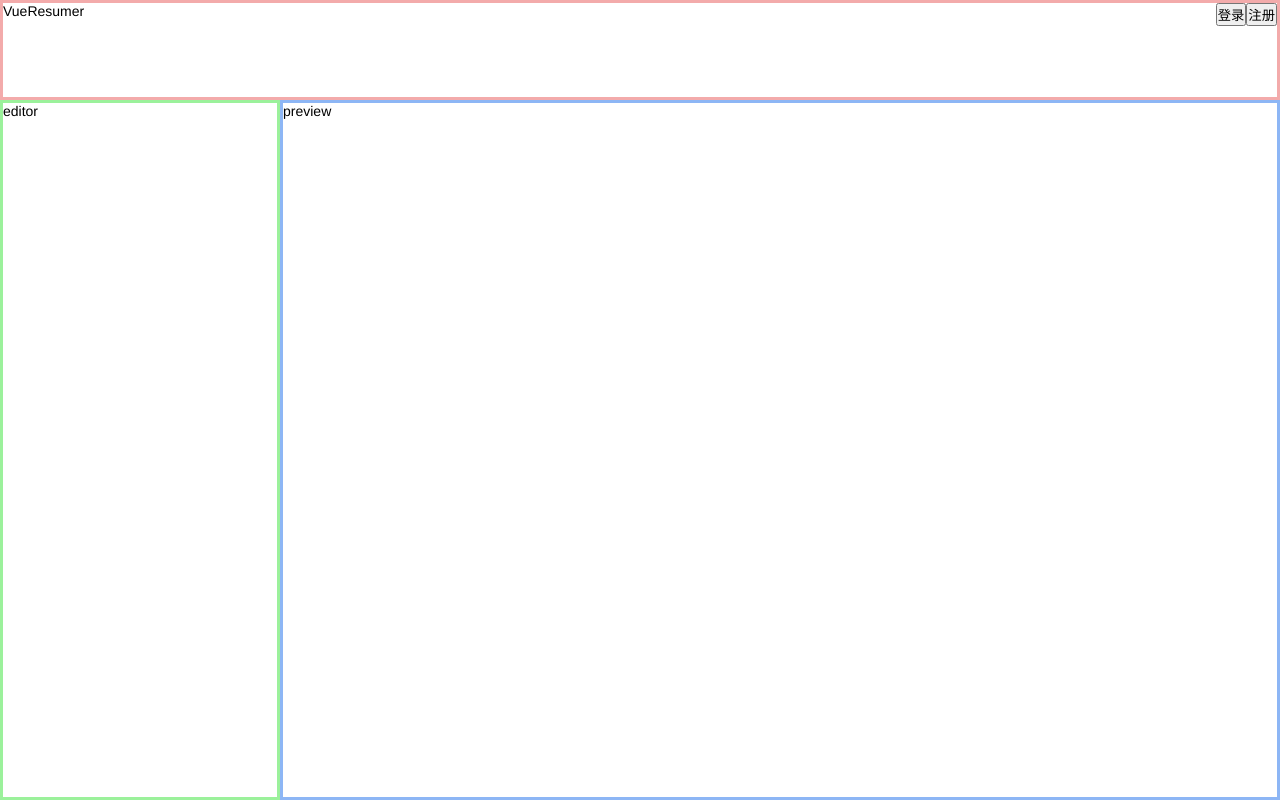
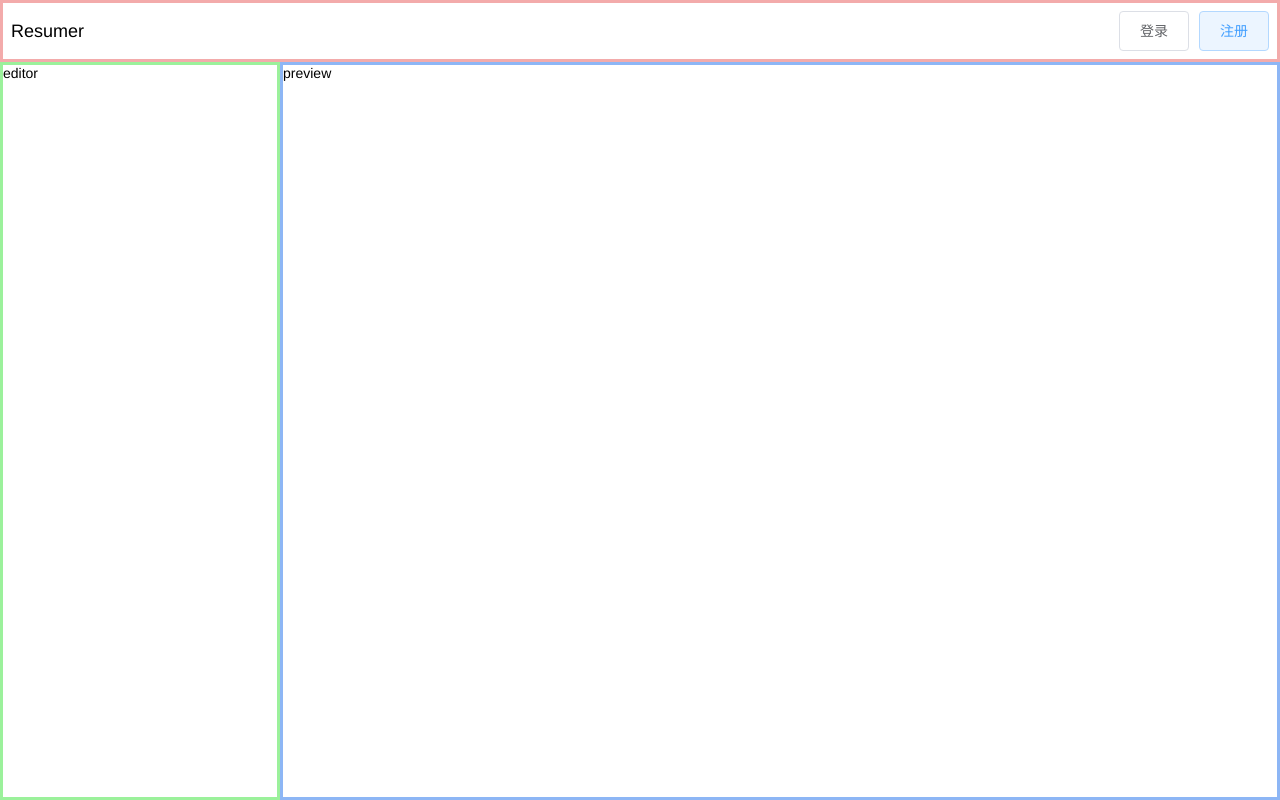
Before and after one commit to Nolaaaaa/resume-maker, a Vue app: page / in a window 1280 px wide. Built offline with nearby package versions, Linux system fonts and the light colour scheme.

Commit message:
添加登录注册按钮并调整样式

```diff
--- a/package.json
+++ b/package.json
@@ -10,6 +10,7 @@
     "build": "node build/build.js"
   },
   "dependencies": {
+    "element-ui": "^2.4.4",
     "vue": "^2.5.2"
   },
   "devDependencies": {
--- a/src/components/Topbar.vue
+++ b/src/components/Topbar.vue
@@ -1,17 +1,21 @@
 <template>
     <div id="topbar">
-        <div class="logo">VueResumer</div>
+        <div class="logo">Resumer</div>
         <div class="actions">
-            <button>登录</button>
-            <button>注册</button>
+            <el-button  plain>登录</el-button>
+            <el-button type="primary" plain>注册</el-button>
         </div>
     </div>
 </template>
 <style lang="scss">
     #topbar{
-        min-height: 100px;
+        min-height: 50px;
         border: 3px solid rgb(243, 171, 171);
         display: flex;  //内容并排显示
-        justify-content: space-between//左右排布
+        justify-content: space-between; //左右排布
+        font-size: 18px;
+        padding: 8px;
+        align-items: center;    //左边x轴上两个居中对齐
     }
+    .el-button{padding: 10px 18px}  //登录注册图标大小
 </style>
--- a/src/main.js
+++ b/src/main.js
@@ -3,6 +3,10 @@
 import Vue from 'vue'
 import App from './App'
 import './assets/reset.scss'
+import Element from 'element-ui'
+import 'element-ui/lib/theme-chalk/index.css';
+
+Vue.use(Element)
 
 Vue.config.productionTip = false
 
```
Also changed, not shown: 1 other file (tests, documents, lock files or other folders).
